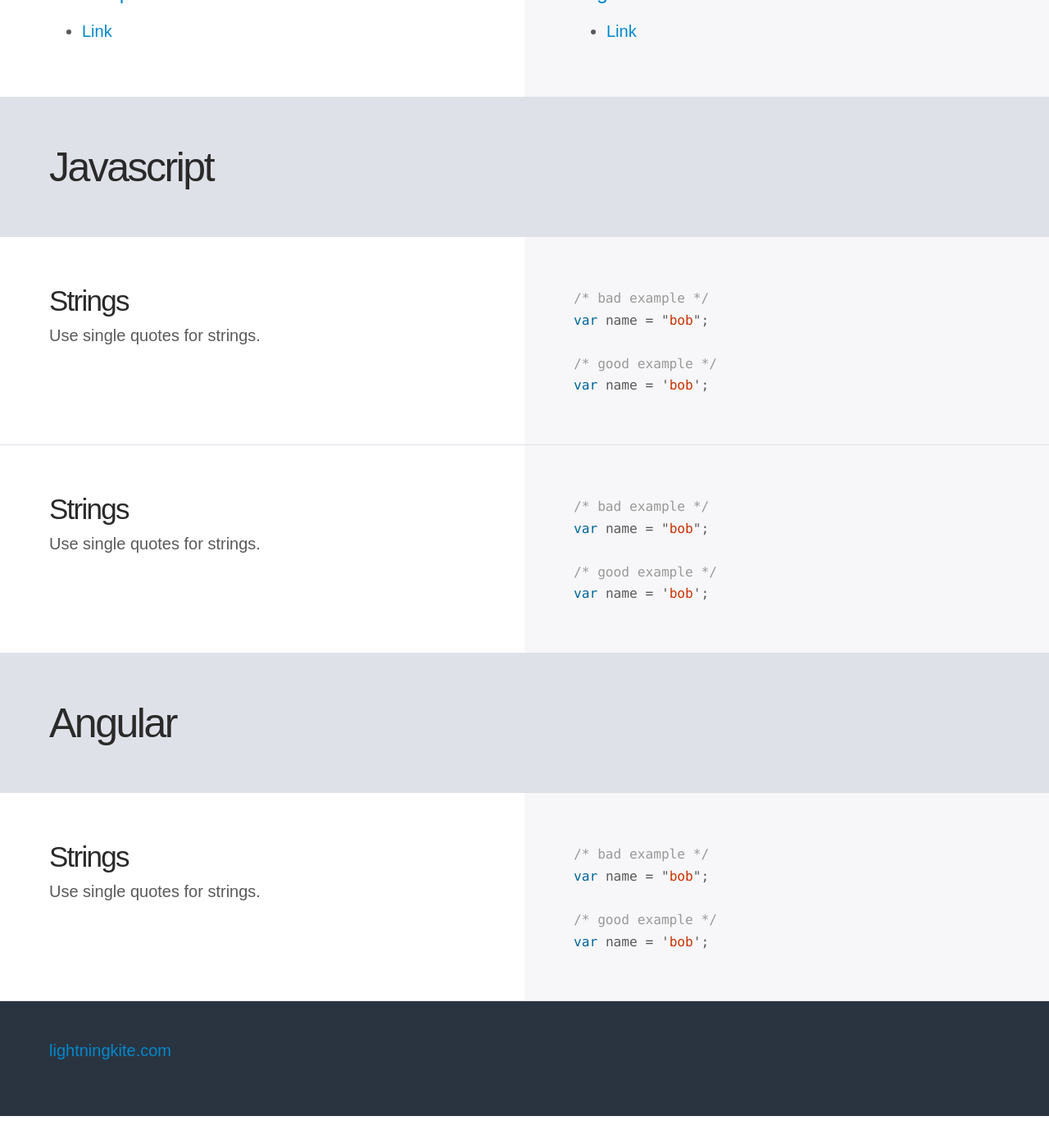
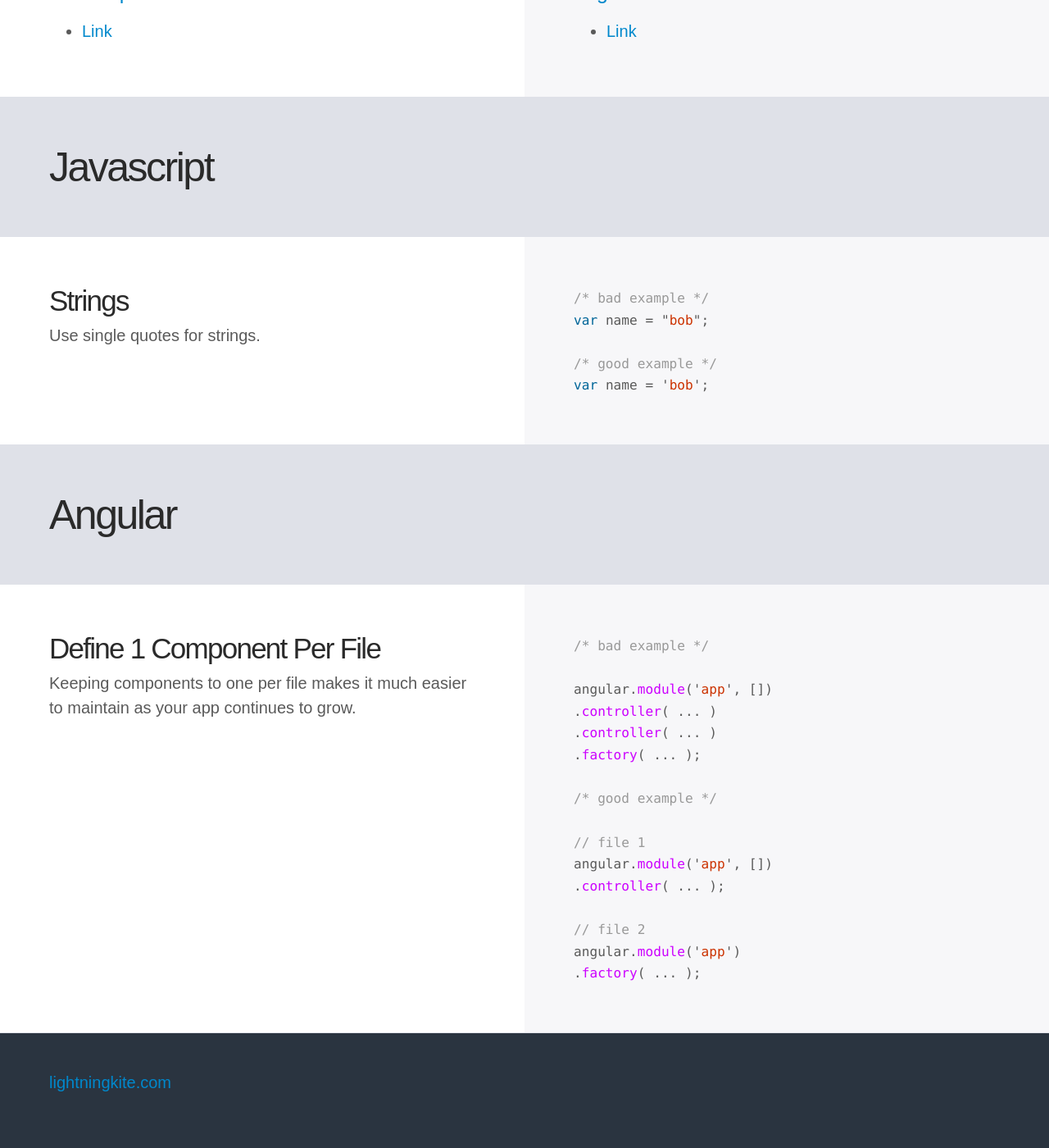
Before and after one commit to lightningkite/styles, a Jekyll site: the page built from angular/index.html, in a window 1280 px wide and 1400 px high, scrolled down 652 px. Shown: the whole window at 82% size. Built offline with Jekyll 4.4.1, drawn with Linux system fonts in a browser that asks for light colours; Markdown is read by kramdown in place of the engine named in the settings; before the commit the page ends 2013 px from its top, so only the background shows below that.

Commit message:
define 1 component per file

```diff
--- /dev/null
+++ b/_includes/angular/one_component.js
@@ -0,0 +1,16 @@
+/* bad example */
+
+angular.module('app', [])
+.controller( ... )
+.controller( ... )
+.factory( ... );
+
+/* good example */
+
+// file 1
+angular.module('app', [])
+.controller( ... );
+
+// file 2
+angular.module('app')
+.factory( ... );
--- a/angular/index.html
+++ b/angular/index.html
@@ -37,7 +37,19 @@ layout: default
             {% highlight js %}{% include js/quotes.js %}{% endhighlight %}
         </div>
     </div>
+    <div class="heading">
+        <h2>Angular</h2>
+    </div>
     <div class="section">
+        <div class="col">
+            <h3>Define 1 Component Per File</h3>
+            <p>Keeping components to one per file makes it much easier to maintain as your app continues to grow.</p>
+        </div>
+        <div class="col">
+            {% highlight js %}{% include angular/one_component.js %}{% endhighlight %}
+        </div>
+    </div>
+    <!-- <div class="section">
         <div class="col">
             <h3>Strings</h3>
             <p>Use single quotes for strings.</p>
@@ -45,17 +57,5 @@ layout: default
         <div class="col">
             {% highlight js %}{% include js/quotes.js %}{% endhighlight %}
         </div>
-    </div>
-    <div class="heading">
-        <h2>Angular</h2>
-    </div>
-    <div class="section">
-        <div class="col">
-            <h3>Strings</h3>
-            <p>Use single quotes for strings.</p>
-        </div>
-        <div class="col">
-            {% highlight js %}{% include js/quotes.js %}{% endhighlight %}
-        </div>
-    </div>
+    </div> -->
 </div>
```
